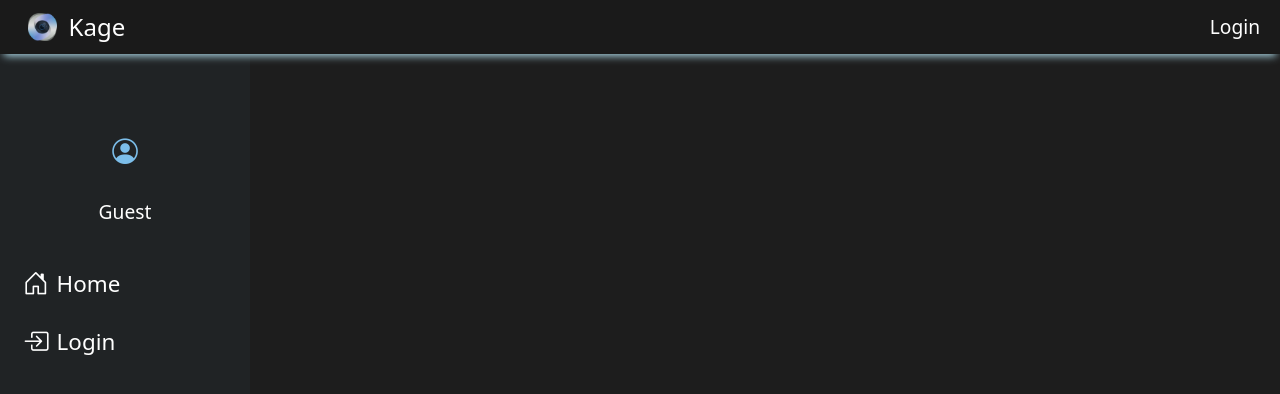
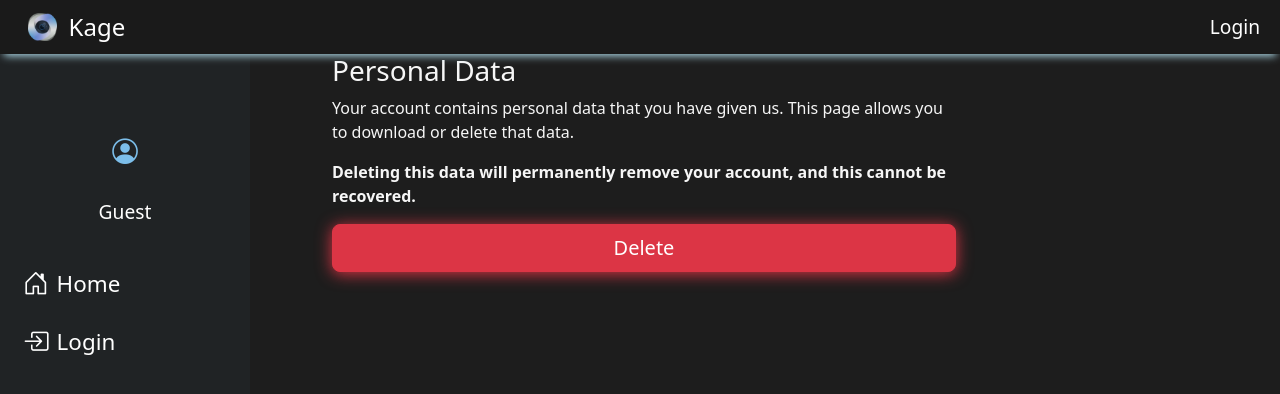
Before and after one commit to HermanRoev/ITPE3200React, a React (Create React App) app: page /delete-personal-data in a window 1280 px wide. Shown: the top 394 px of the page. Built offline with nearby package versions, Linux system fonts and the light colour scheme.

Commit message:
added todos and change made a PersonalDataPage.tsx to ridirect to DeletePersonalDataPage.tsx

```diff
--- a/src/App.tsx
+++ b/src/App.tsx
@@ -11,6 +11,7 @@ import SettingsPage from './pages/SettingsPage';
 import ManageProfilePage from './components/ManageProfileNav';
 import ChangeEmailPage from './pages/ChangeEmailPage';
 import ChangePassword from "./pages/ChangePassword";
+import PersonalDataPage from "./pages/PersonalDataPage";
 
 
 const App: React.FC = () => {
@@ -39,7 +40,7 @@ const App: React.FC = () => {
                         <Route path="/settings" element={<SettingsPage />} />
                         <Route path="/change-email" element={<ChangeEmailPage />} />
                         <Route path="/change-password" element={<ChangePassword />} />
-
+                        <Route path="/delete-personal-data" element={<PersonalDataPage />} />
                     </Routes>
                 </div>
             </div>
--- a/src/components/ManageProfileNav.tsx
+++ b/src/components/ManageProfileNav.tsx
@@ -13,8 +13,11 @@ const ManageProfileNav: React.FC = () => {
         navigate('/login');
     };
 
+    //TODO: i want this nav to always display on the page and the sub pages
+    // to be displayed on the right side of the page
     //ManageNav component
     return (
+        <div className="manage-nav-profile">
             <ul className="nav nav-pills flex-colum">
                 <li className="nav-item">
                     <NavLink
@@ -68,6 +71,7 @@ const ManageProfileNav: React.FC = () => {
                     </form>
                 </li>
             </ul>
+        </div>
     );
 };
 
--- a/src/pages/ChangeEmailPage.tsx
+++ b/src/pages/ChangeEmailPage.tsx
@@ -36,7 +36,7 @@ const ChangeEmailPage: React.FC = () => {
 
     return (
         <div className="change-email-page">
-            <h2>Change Email</h2>
+            <h3>Change Email</h3>
             <form id="email-form" onSubmit={handleChangeEmail}>
                 {emailConfirmed ? (
                     <div className="form-floating mb-3 input-group">
--- a/src/pages/DeletePersonalDataPage.tsx
+++ b/src/pages/DeletePersonalDataPage.tsx
@@ -1 +1,4 @@
-import './DeletePersonalDataPage.css'
+
+
+// TODO: add a form to enter password to delete account
+//TODO: add the delete account button and the UI for the delete account page
--- /dev/null
+++ b/src/pages/PersonalDataPage.tsx
@@ -0,0 +1,70 @@
+import './PersonalDataPage.css'
+import {useState} from "react";
+import {useAuth} from "../context/AuthContext";
+
+const PersonalDataPage: React.FC = () => {
+    const { token } = useAuth();
+    const [password, setPassword] = useState('');
+    const [message, setMessage] = useState('');
+    const [error, setError] = useState('');
+
+    const handleDeletePersonalData = async (e: React.FormEvent) => {
+        e.preventDefault();
+        setMessage('');
+        setError('');
+
+        try {
+            const response = await fetch("http://localhost:5094/auth/delete", {
+                method: 'DELETE',
+                headers: {
+                    'Content-Type': 'application/json',
+                    Authorization: `Bearer ${token}`,
+                },
+                body: JSON.stringify({
+                    password,
+                }),
+            });
+
+            if (!response.ok) {
+                const errorData = await response.json();
+                setError(errorData.message || 'Account deletion failed.');
+                return;
+            }
+
+            setMessage('Account deleted successfully.');
+            localStorage.removeItem('token');
+        } catch (err) {
+            setError('An unexpected error occurred. Please try again.');
+        }
+    };
+
+    // TODO: ridirect this page do the delete page
+    return (
+        <div className="delete-personal-data">
+            <h3>Personal Data</h3>
+            <div className="col-md-8">
+                <p>
+                    Your account contains personal data that you have given us. This
+                    page allows you to download or delete that data.
+                </p>
+                <p>
+                    <strong>
+                        Deleting this data will permanently remove your account, and this
+                        cannot be recovered.
+                    </strong>
+                </p>
+                <p>
+                    <button
+                        className="w-100 btn btn-lg btn-danger"
+                        onClick={handleDeletePersonalData}
+                    >
+                        Delete
+                    </button>
+                </p>
+                {message && <p>{message}</p>}
+            </div>
+        </div>
+    );
+};
+
+export default PersonalDataPage;
--- a/src/pages/SettingsPage.tsx
+++ b/src/pages/SettingsPage.tsx
@@ -4,6 +4,7 @@ import ManageProfileNav from "../components/ManageProfileNav";
 import './SettingsPage.css';
 const SettingsPage: React.FC = () => {
     return(
+        <div className="settings-page">
             <div className="container mt-3">
                 <h2>Change your account settings</h2>
                 <hr/>
@@ -17,6 +18,7 @@ const SettingsPage: React.FC = () => {
                     </div>
                 </div>
             </div>
+        </div>
     )
 };
 
```
Also changed, not shown: src/pages/DeletePersonalDataPage.css (deleted), src/pages/PersonalDataPage.css (added). Lines whose indentation alone changed are shown as unchanged.
